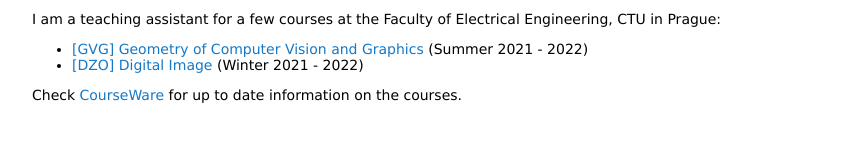
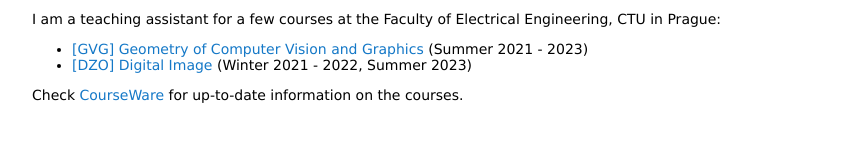
Before and after one commit to v-pnk/v-pnk.github.io, a plain HTML site: page index.html in a window 1280 px wide. Shown: the part 866-1012 px from the top of the page, without its empty margins (208-1051 px from the left). Drawn offline with Linux system fonts and the light colour scheme; a web font is replaced by a local one.

Commit message:
Update info on webpage and in CV

```diff
--- a/index.html
+++ b/index.html
@@ -120,10 +120,10 @@
         <heading>Teaching</heading>
         <p>I am a teaching assistant for a few courses at the Faculty of Electrical Engineering, CTU in Prague:</p>
         <ul>
-          <li><a href="https://fel.cvut.cz/en/education/bk/predmety/19/62/p1962706.html">[GVG] Geometry of Computer Vision and Graphics</a> (Summer 2021 - 2022)</li>
-          <li><a href="https://fel.cvut.cz/cz/education/bk/predmety/46/84/p4684106.html">[DZO] Digital Image</a> (Winter 2021 - 2022)</li>
+          <li><a href="https://cw.fel.cvut.cz/b222/courses/gvg/start">[GVG] Geometry of Computer Vision and Graphics</a> (Summer 2021 - 2023)</li>
+          <li><a href="https://cw.fel.cvut.cz/b221/courses/be4m33dzo/start">[DZO] Digital Image</a> (Winter 2021 - 2022, Summer 2023)</li>
         </ul>
-        <p>Check <a href="https://cw.fel.cvut.cz">CourseWare</a> for up to date information on the courses.</p>
+        <p>Check <a href="https://cw.fel.cvut.cz">CourseWare</a> for up-to-date information on the courses.</p>
 
 
 
```
Also changed, not shown: 1 other file.
